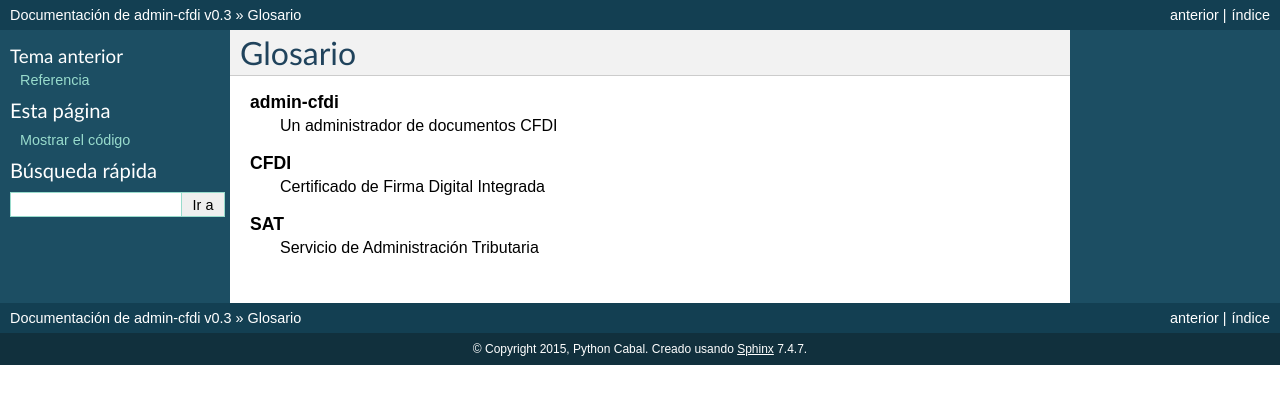
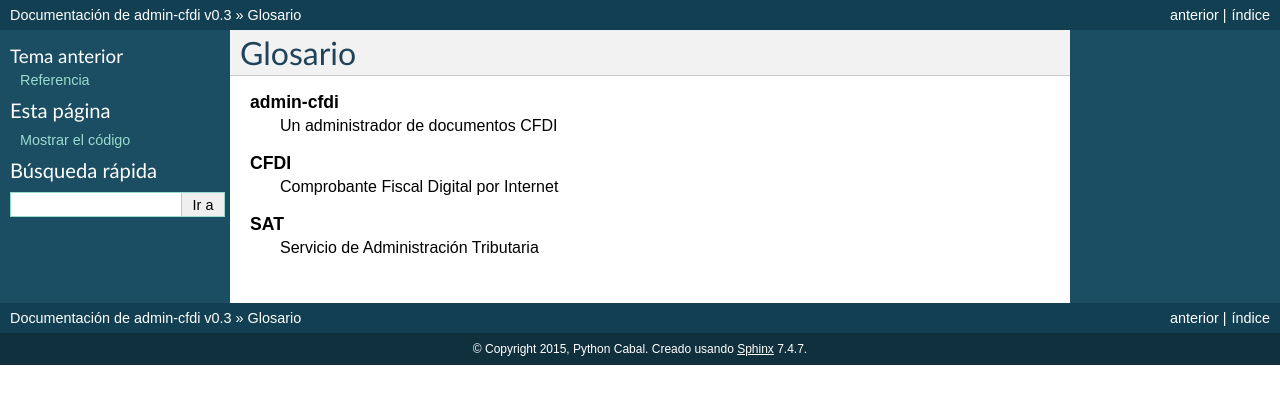
Before and after one commit to LinuxCabal/admin-cfdi, a Sphinx documentation site: the page built from docs/glosario.rst, in a window 1280 px wide. Shown: the top 404 px of the page. Built offline with Sphinx 7.4.7, drawn with Linux system fonts in a browser that asks for light colours.

Commit message:
Corregido el termino CFDI del glosario

```diff
--- a/docs/glosario.rst
+++ b/docs/glosario.rst
@@ -8,7 +8,7 @@ Glosario
         Un administrador de documentos CFDI
 
    CFDI
-        Certificado de Firma Digital Integrada
+        Comprobante Fiscal Digital por Internet
 
    SAT
         Servicio de Administración Tributaria
```
